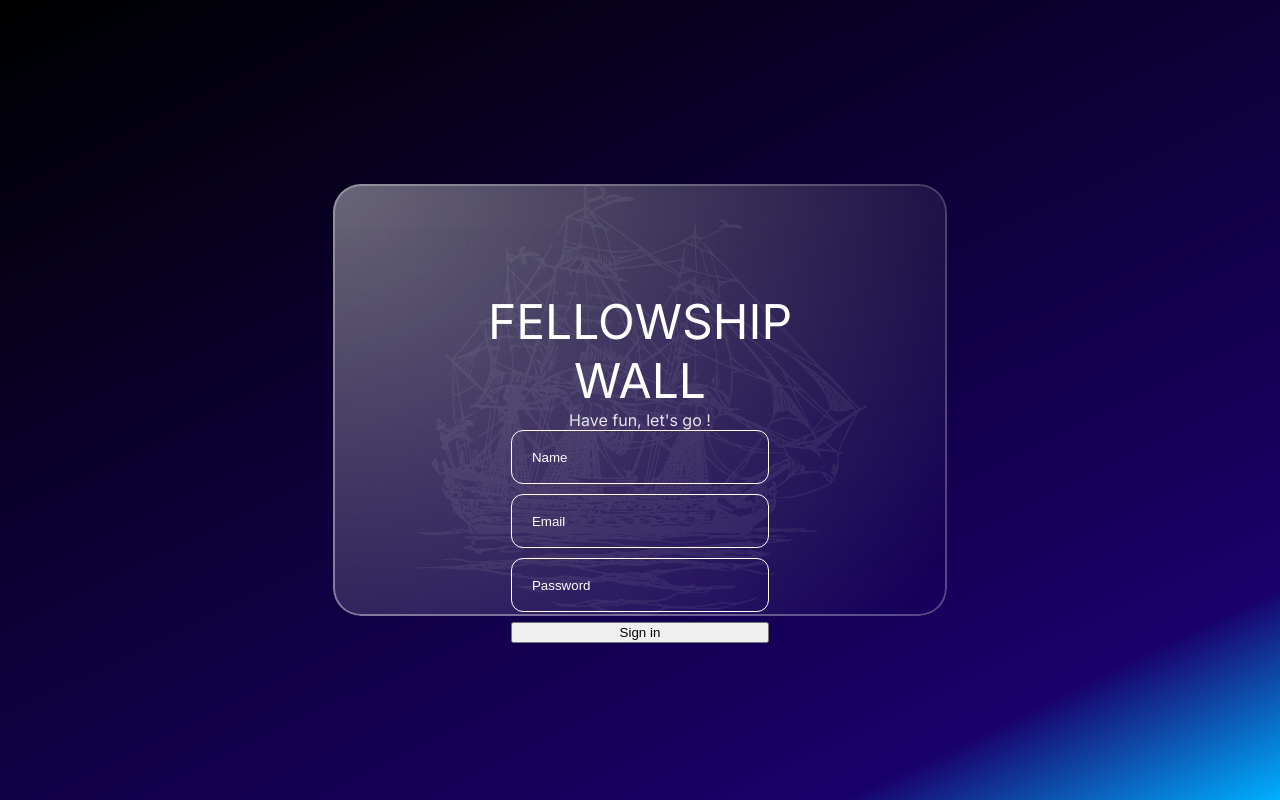
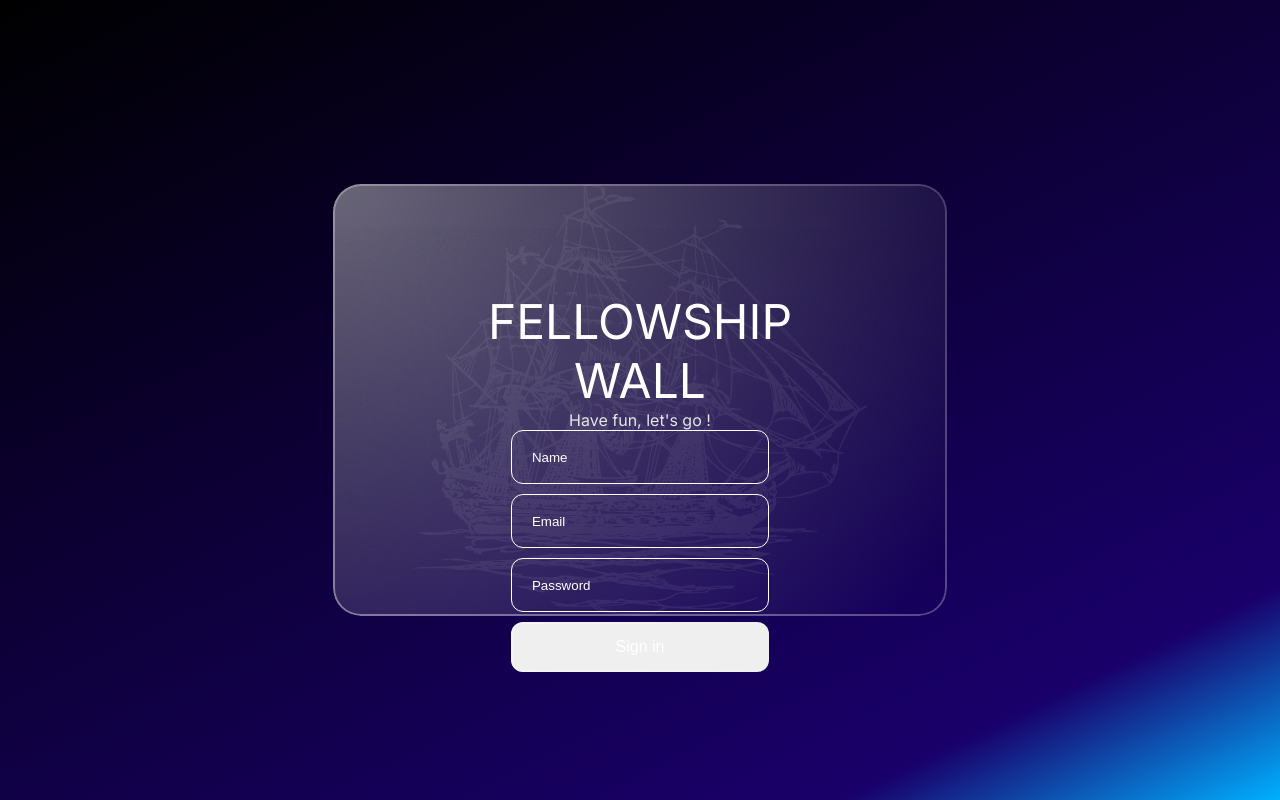
Before and after one commit to WGX94/Nodejs-project, a React (Create React App) app: page /signup in a window 1280 px wide. Built offline with nearby package versions, Linux system fonts and the light colour scheme.

Commit message:
commit database resolved

```diff
--- a/src/components/signup.jsx
+++ b/src/components/signup.jsx
@@ -68,7 +68,7 @@ function SignUp() {
               onChange={e => setPassword(e.target.value)}
               className='inputSignup'
             />
-            <button type="submit">Sign in</button>
+            <button type="submit"  id='btnSignup'>Sign in</button>
             {error && <p style={{ color: 'red' }}>{error}</p>}
           </form>
 
```
Also changed, not shown: 1 other file (tests, documents, lock files or other folders).
